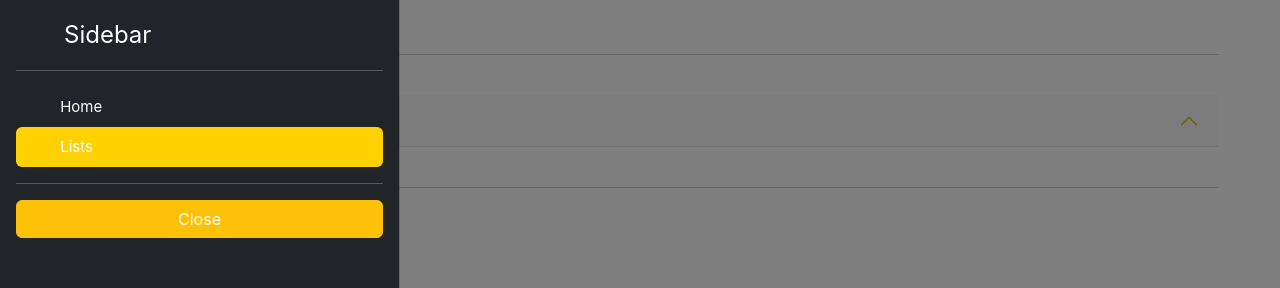
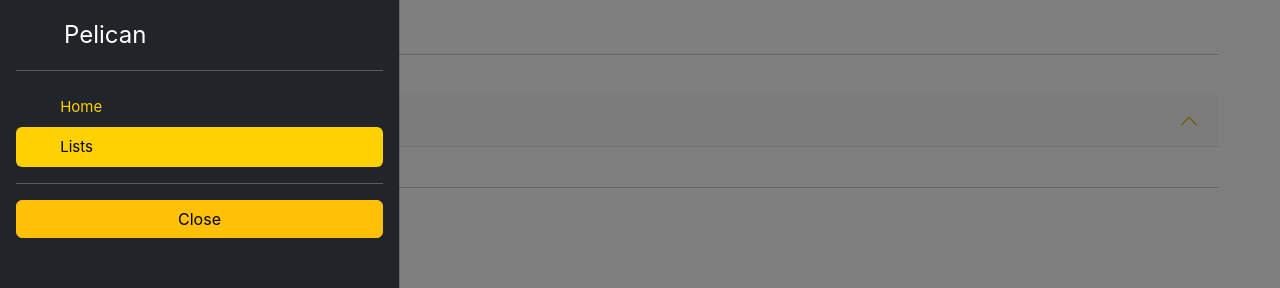
Before and after one commit to MidoriRobin/pelican, a Vue app: page /lists in a window 1280 px wide. Both pictures are taken after a click on the button 53 px from the left and 400 px from the top of the page. Shown: the top 288 px of the page. Built offline with nearby package versions, Linux system fonts and the light colour scheme.

Commit message:
Adjust colors in nav bar

```diff
--- a/src/components/NavBar.vue
+++ b/src/components/NavBar.vue
@@ -8,14 +8,14 @@
         <svg class="bi pe-none me-2" width="40" height="32">
           <use xlink:href="#bootstrap" />
         </svg>
-        <span class="fs-4">Sidebar</span>
+        <span class="fs-4">Pelican</span>
       </a>
       <hr />
     </div>
     <nav class="nav-main">
       <ul class="nav nav-pills flex-column mb-auto">
         <li class="nav-item">
-          <RouterLink to="/" class="nav-link text-white">
+          <RouterLink to="/" class="nav-link">
             <svg class="bi pe-none me-2" width="16" height="16">
               <use xlink:href="#home" />
             </svg>
@@ -23,7 +23,7 @@
           </RouterLink>
         </li>
         <li>
-          <RouterLink to="/lists" class="nav-link text-white">
+          <RouterLink to="/lists" class="nav-link">
             <svg class="bi pe-none me-2" width="16" height="16">
               <use xlink:href="#speedometer2" />
             </svg>
@@ -36,7 +36,7 @@
       <hr />
       <button
         type="button"
-        class="btn btn-warning text-reset"
+        class="btn btn-warning"
         data-bs-dismiss="offcanvas"
         aria-label="Close"
       >
@@ -58,4 +58,8 @@ import { RouterLink } from "vue-router";
 .nav-bottom button {
   width: -webkit-fill-available;
 }
+
+.nav .active {
+  color: black;
+}
 </style>
--- a/src/views/ListsView.vue
+++ b/src/views/ListsView.vue
@@ -23,6 +23,7 @@ export default defineComponent({
     //? Should emit or some custom event be used to update the list everytime an edit is made?
 
     this.shopLists = await idb.getShopLists();
+    console.log("List loading complete");
     this.loading = false;
   },
 
```
